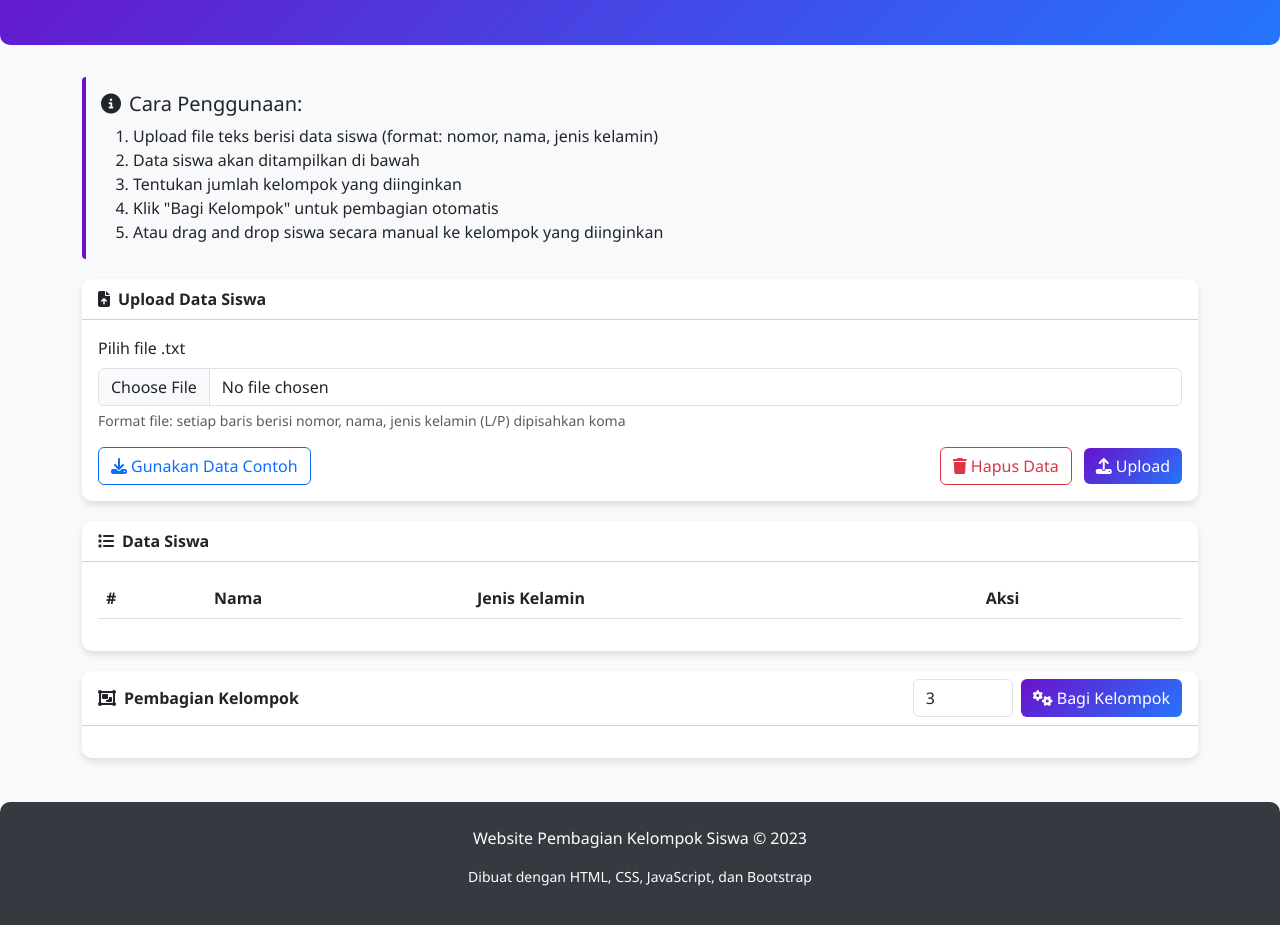
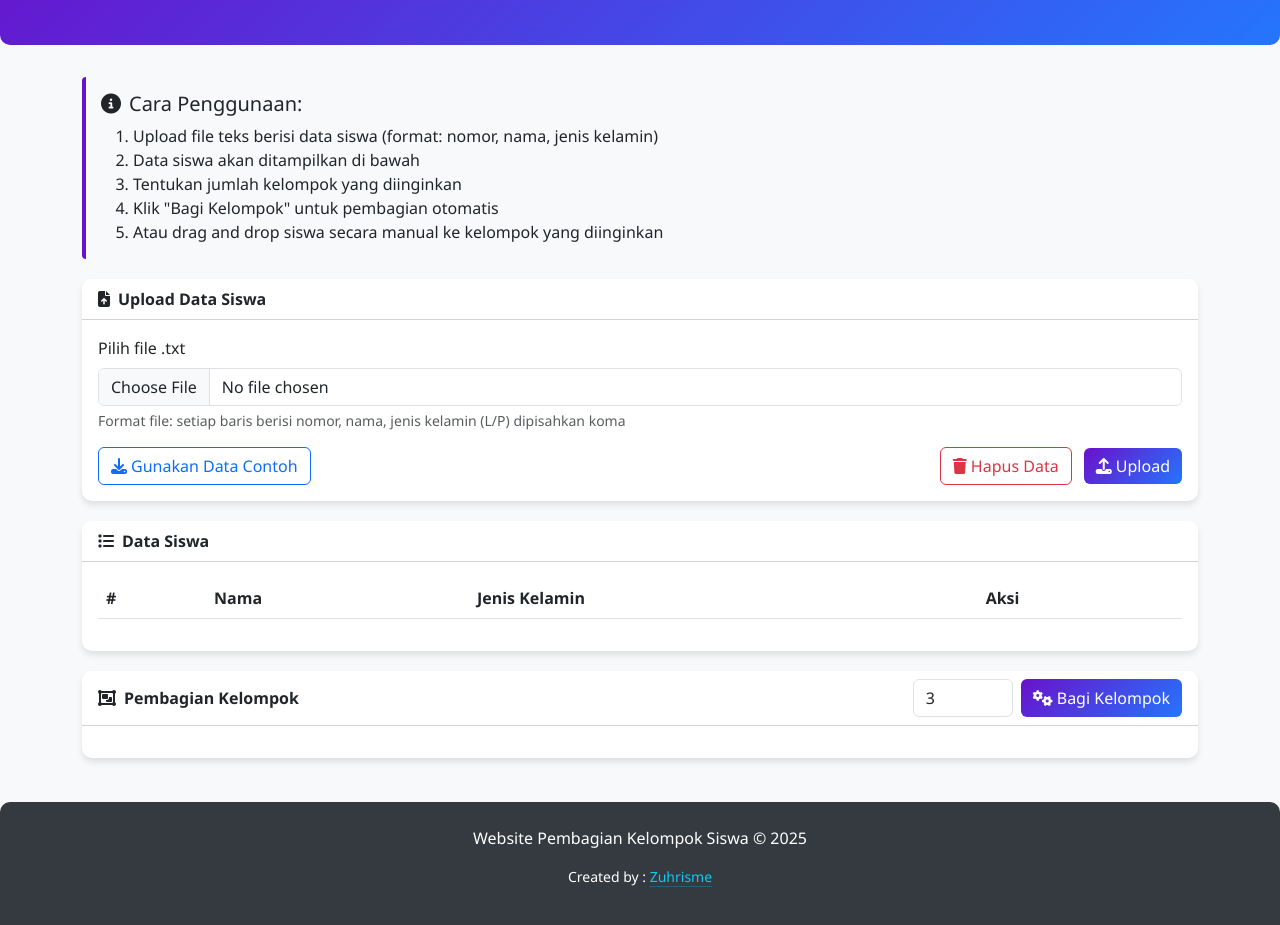
Before and after one commit to zedukasi/kelompok, a plain HTML site: page index.html in a window 1280 px wide. Shown: the part 121-1046 px from the top of the page. Drawn offline with nearby package versions, Linux system fonts and the light colour scheme.

Commit message:
Update index.html
Kelompok 2.0.1

```diff
--- a/index.html
+++ b/index.html
@@ -216,8 +216,8 @@
 
     <footer class="text-center mt-4">
         <div class="container">
-            <p>Website Pembagian Kelompok Siswa &copy; 2023</p>
-            <p class="small">Dibuat dengan HTML, CSS, JavaScript, dan Bootstrap</p>
+            <p>Website Pembagian Kelompok Siswa &copy; 2025</p>
+            <p class="small">Created by : <a class="link-info link-offset-2 link-underline-opacity-25 link-underline-opacity-100-hover" href="https://www.instagram.com/zuhrisme/">Zuhrisme</a></p>
         </div>
     </footer>
 
```
